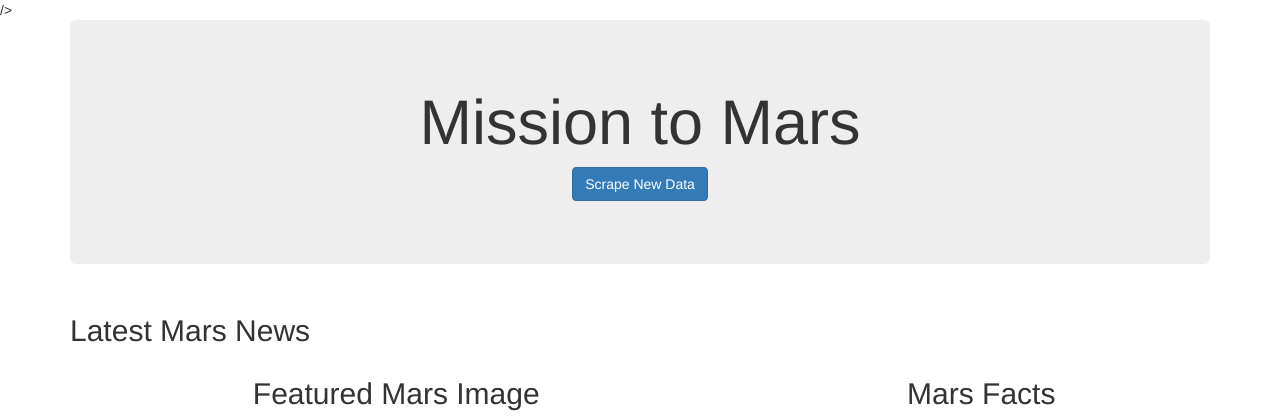
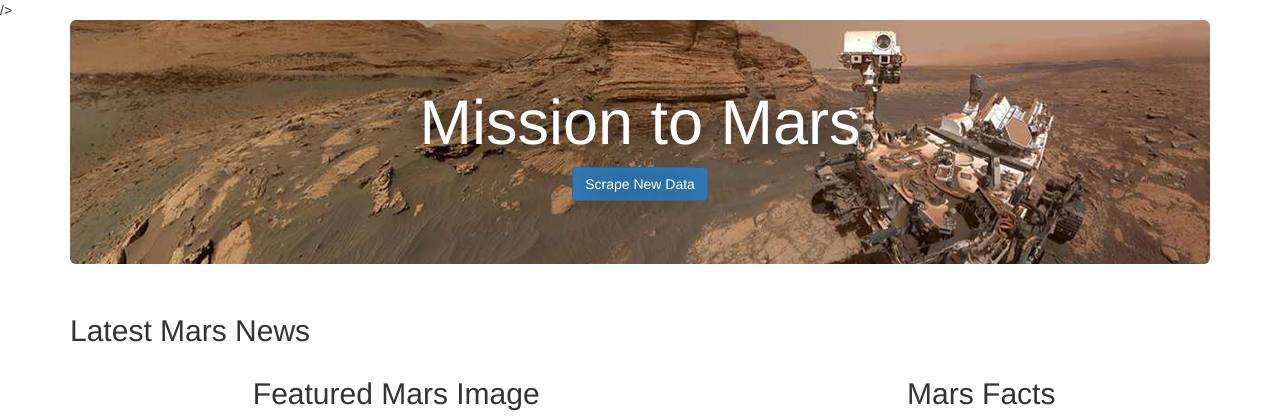
Before and after one commit to kylejohnsonks/Mission-to-Mars, a Flask app: page / in a window 1280 px wide. Shown: the top 420 px of the page. Run offline with Flask 2, Linux system fonts and the light colour scheme; data that the repository does not hold is empty; some libraries are stand-ins or nearby versions.

Commit message:
Update Jumbotron

```diff
--- /dev/null
+++ b/static/css/style.css
@@ -0,0 +1,7 @@
+.jumbotron {color: #FFFFFF;
+  background-color: #000000;
+  background-image: url("../images/curiosity.jpg");
+  background-repeat: no-repeat;
+  text-align: center;
+  text-shadow: black 1px 1px 30px;
+}
--- a/templates/index.html
+++ b/templates/index.html
@@ -9,6 +9,7 @@
         rel="stylesheet"
         href="https://maxcdn.bootstrapcdn.com/bootstrap/3.3.7/css/bootstrap.min.css">
     />
+    <link rel="stylesheet" href="static/css/style.css">
 </head>
 <body>
     <div class="container">
```
Also changed, not shown: static/images/curiosity.jpg (added).
